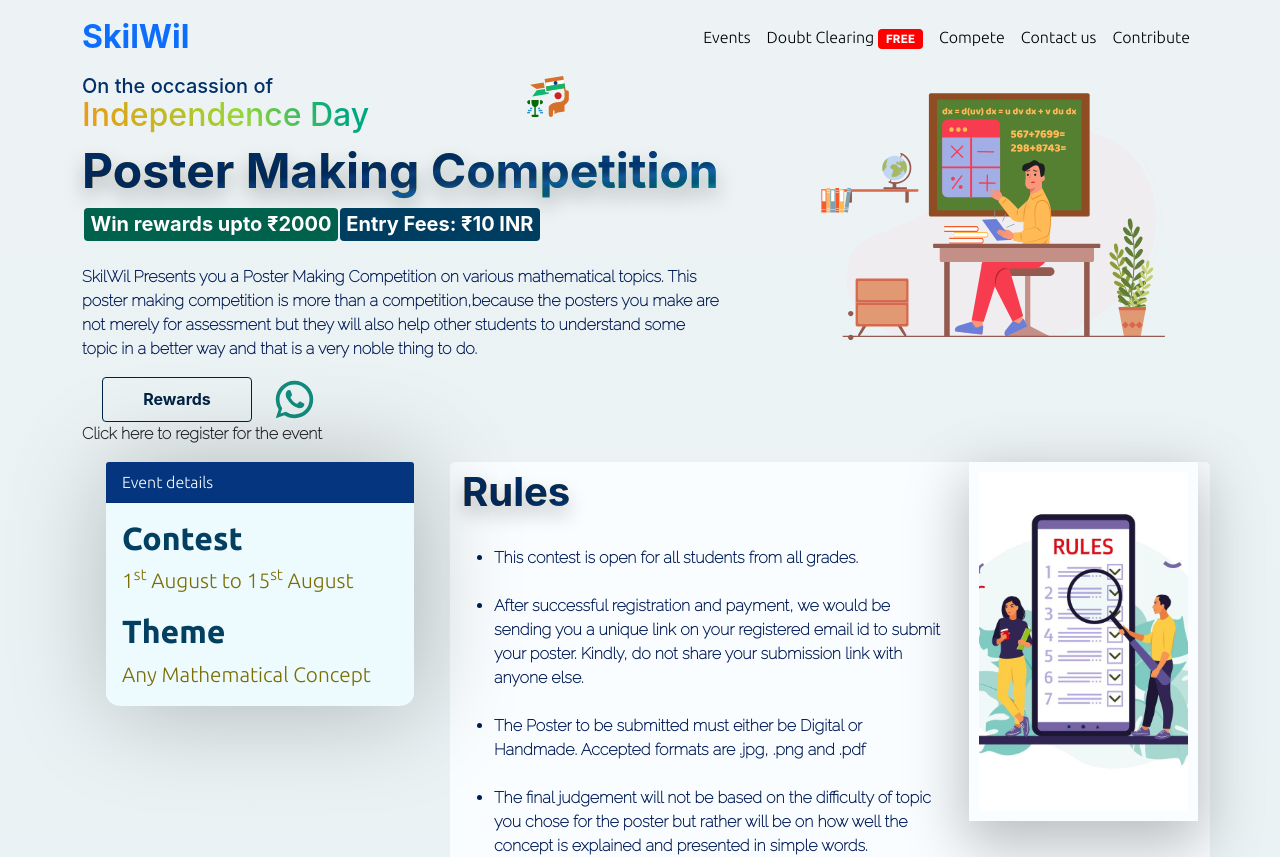
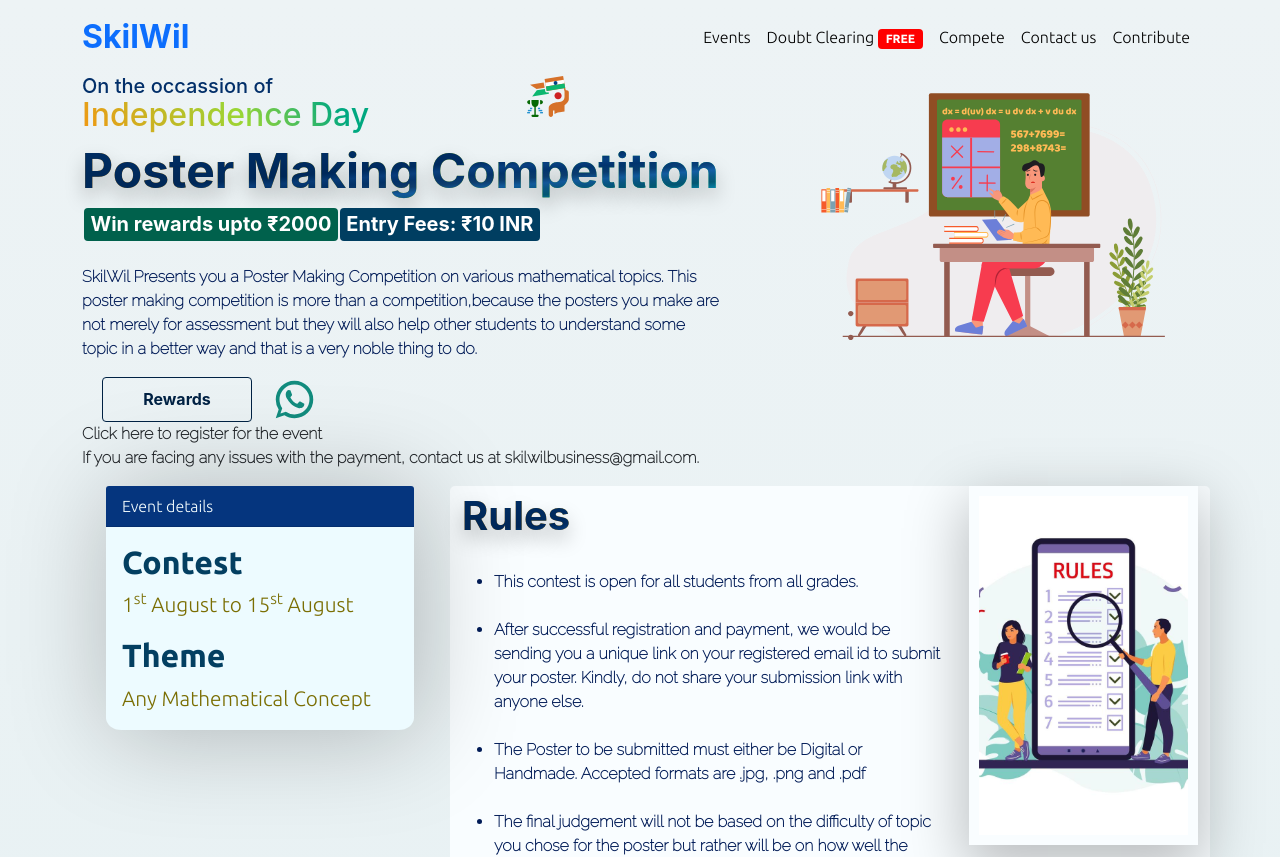
Before and after one commit to NeeleshShekhar/AnushkaImagineFacelift, a React (Create React App) app: page /events/postermaking in a window 1280 px wide. Shown: the top 857 px of the page. Built offline with nearby package versions, Linux system fonts and the light colour scheme; no server answers.

Commit message:
contact us added in poster-making

```diff
--- a/src/components/PosterMaking/index.js
+++ b/src/components/PosterMaking/index.js
@@ -69,7 +69,8 @@
             <a  style = {{marginLeft : '20px'}} href="whatsapp://send?text= https://www.skilwil.com/events/postermaking SkilWil Presents you a Poster Making Competition on various mathematical topics. Win Rewards upto INR 2000. Get featured on our website and get a chance to publish your own Mathematics Course." data-action="share/whatsapp/share"><WhatsAppIcon style = {{color : '#128C7E', fontSize : '45px'}}/></a>
            </div>
 
-            <p className="register-check">Click here to register for the event</p>
+            <p className="register-check">Click here to register for the event <br/>
+           If you are facing any issues with the payment, contact us at skilwilbusiness@gmail.com. </p>
             </div>
             <div className="col-lg-5  col-sm-12">
             <img src={teaching} className="poster-image-head" alt="Marketing"/>
```
